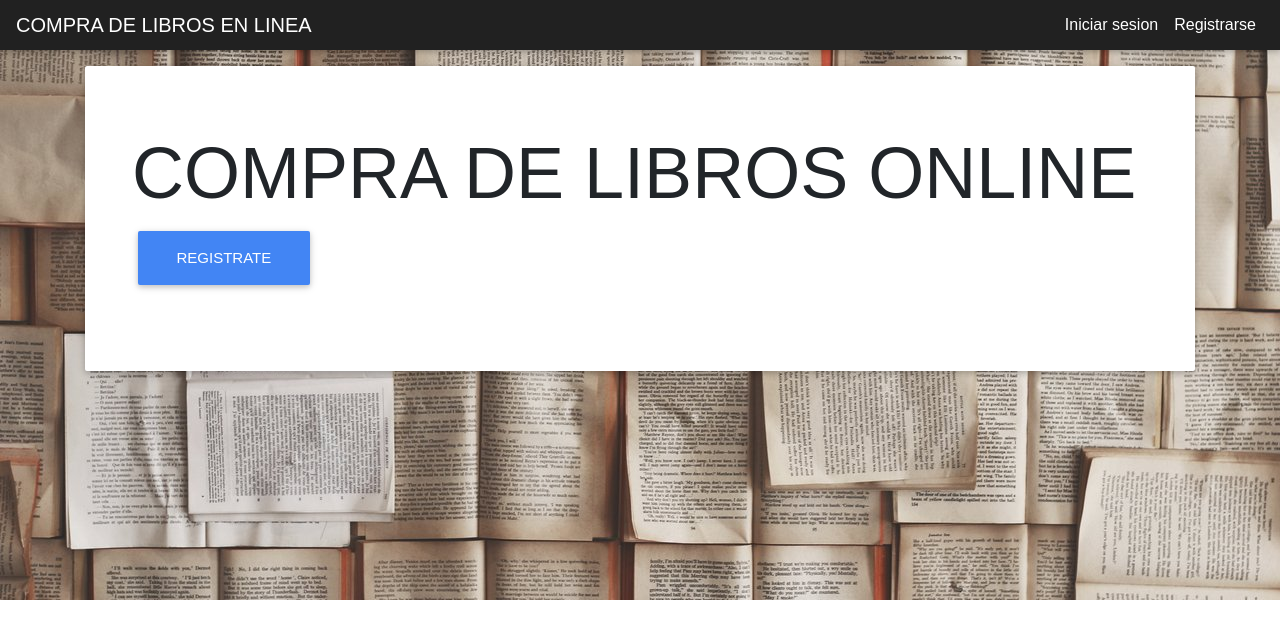
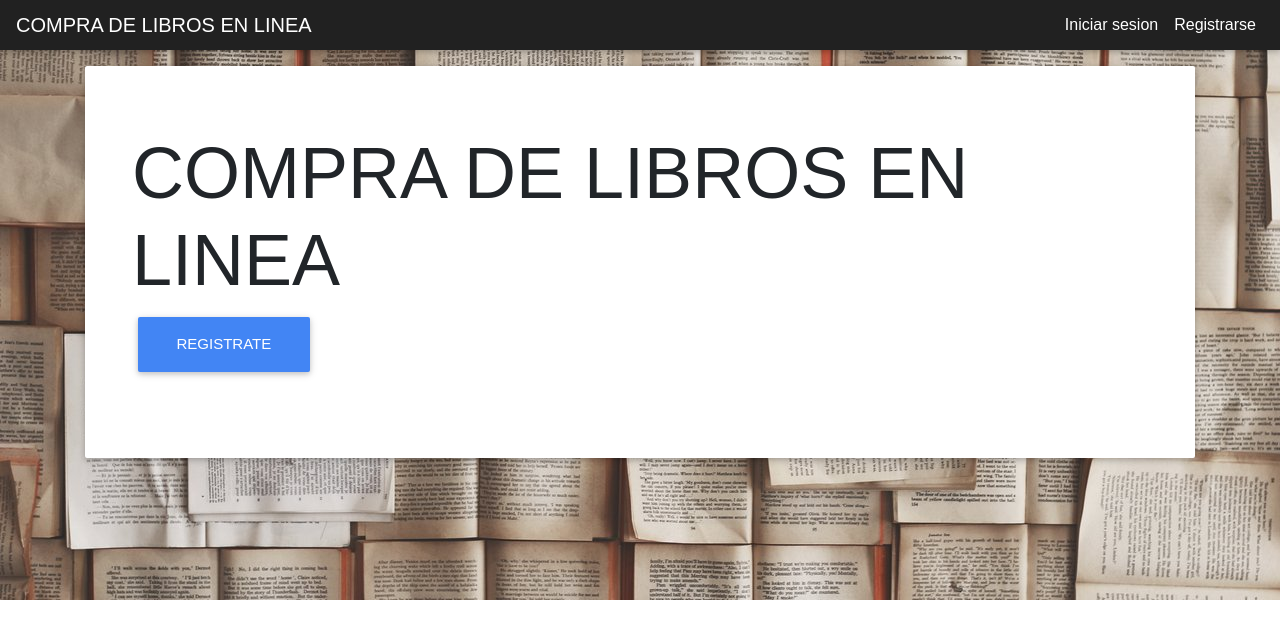
Before and after one commit to santo097/tienda-online-react, a React (Create React App) app: page / in a window 1280 px wide. Shown: the top 638 px of the page. Built offline with nearby package versions, Linux system fonts and the light colour scheme; no server answers.

Commit message:
Actualizando

```diff
--- a/src/components/Layouts/Home.js
+++ b/src/components/Layouts/Home.js
@@ -35,7 +35,7 @@ export default class Home extends Component {
       <main role="main">
         <div class="jumbotron">
           <div class="container">
-            <h1 class="display-3">COMPRA DE LIBROS ONLINE</h1>
+            <h1 class="display-3">COMPRA DE LIBROS EN LINEA</h1>
             <p><Link class="btn btn-primary btn-lg" to={"/register"} role="button">Registrate</Link></p>
           </div>
         </div>
--- a/src/components/Login/Login.js
+++ b/src/components/Login/Login.js
@@ -127,7 +127,7 @@ export default class Login extends Component {
                     {this.state.loading && (
                       <span className="spinner-border spinner-border-sm"></span>
                     )}
-                    <span>Login</span>
+                    <span>Ingresar</span>
                   </button>
                 </div>
                 <Link to={"/recuperarContraseña"} >¿Olvido su contraseña?</Link>
```
